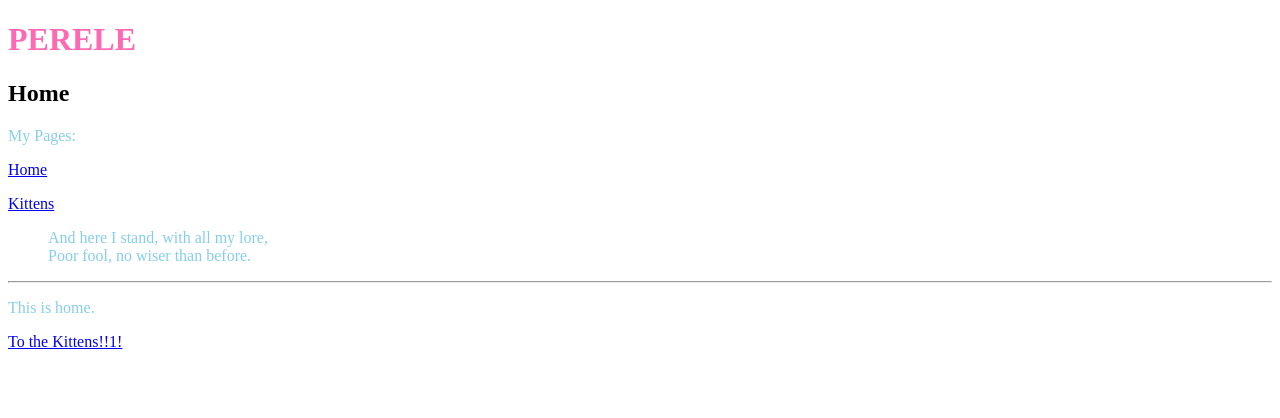
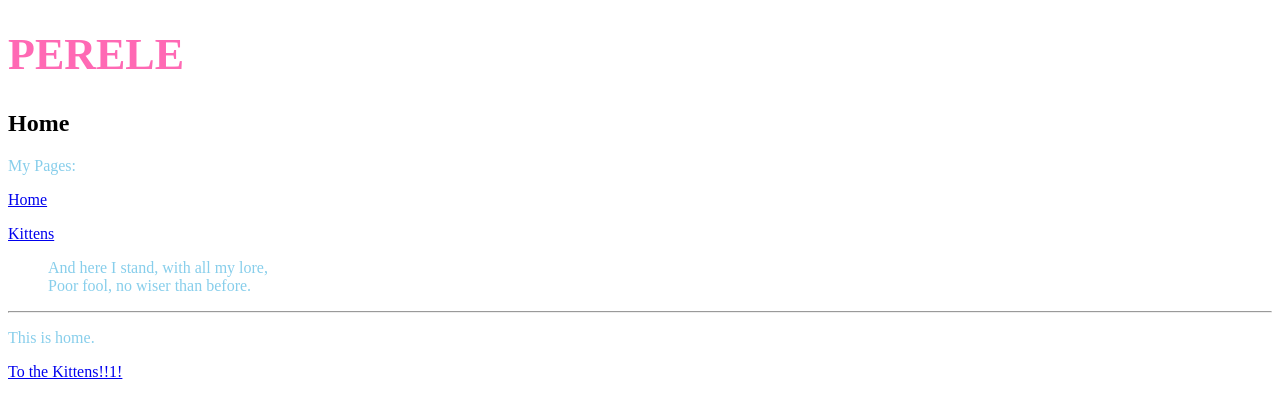
Before and after one commit to Perele/Perele.github.io, a Jekyll site: the page built from index.html, in a window 1280 px wide. Shown: the top 418 px of the page. Built offline with Jekyll 4.4.1, drawn with Linux system fonts in a browser that asks for light colours.

Commit message:
Changed Size H1

```diff
--- a/css/style.css
+++ b/css/style.css
@@ -1,2 +1,4 @@
-h1 {color: hotpink;}
+h1 {color: hotpink;
+    font-size: 44px;
+    text-transform: uppercase;}
 p {color: skyblue;}
```
